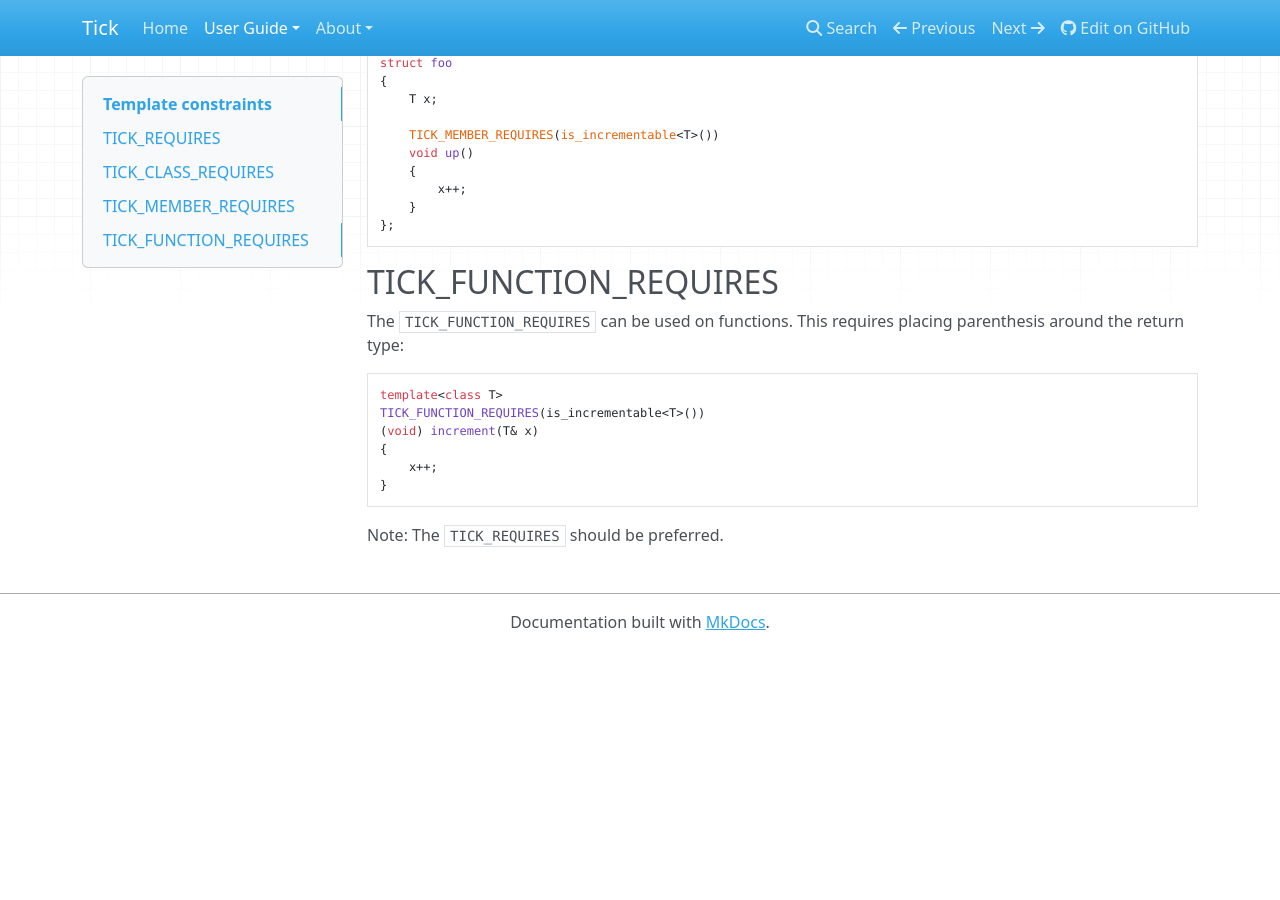
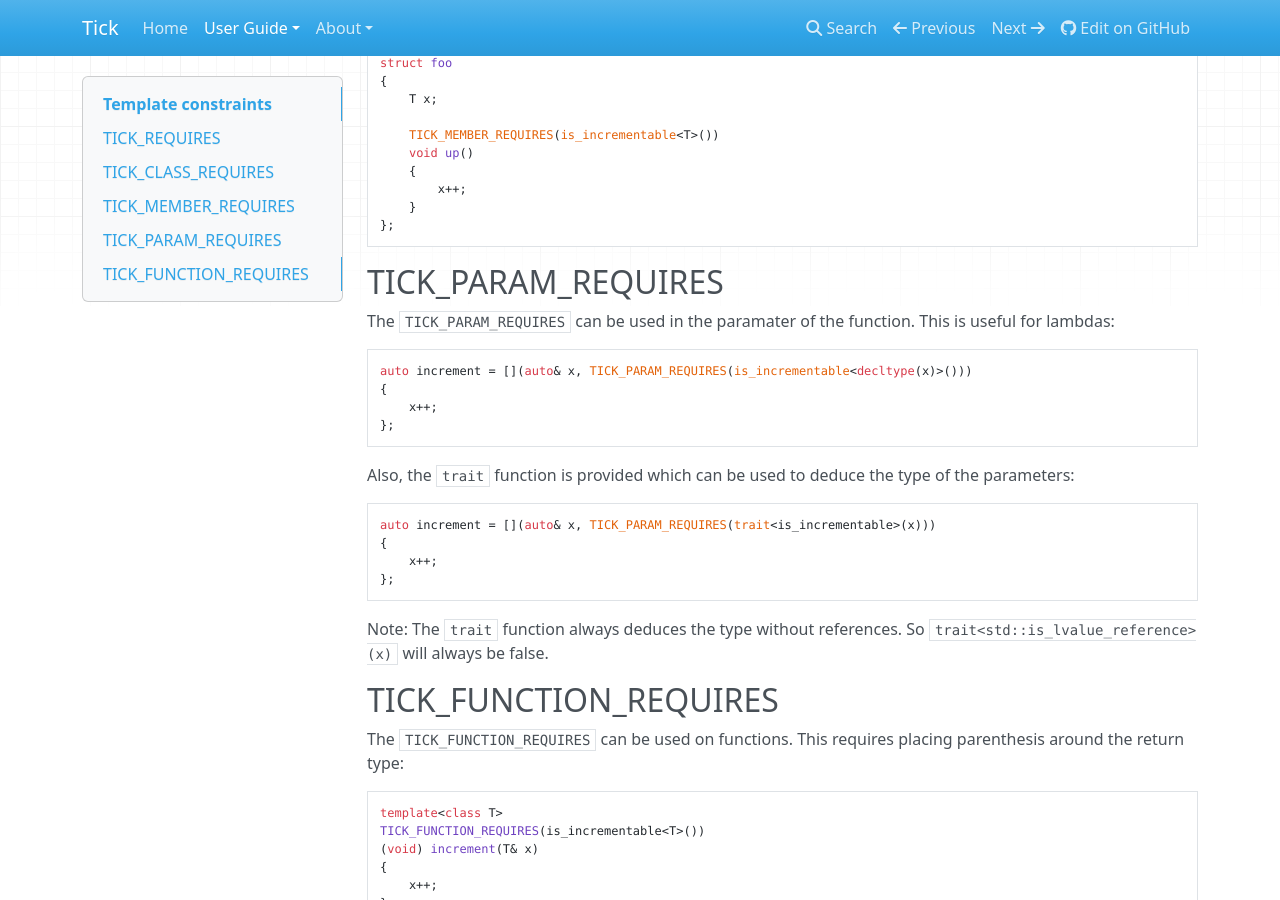
Before and after one commit to pfultz2/Tick, an MkDocs documentation site: the page built from doc/src/requires.md, in a window 1280 px wide and 900 px high, scrolled down 915 px. Built offline with MkDocs 1.6.1, drawn with Linux system fonts in a browser that asks for light colours; nearby versions of some CDN libraries; old or Windows-style settings are respelled for this version of MkDocs; before the commit the page ends 1565 px from its top, so only the background shows below that.

Commit message:
Update docs about TICK_PARAM_REQUIRES

````diff
--- a/doc/src/requires.md
+++ b/doc/src/requires.md
@@ -57,6 +57,25 @@ struct foo
 };
 ```
 
+TICK_PARAM_REQUIRES
+--------------------
+
+The `TICK_PARAM_REQUIRES` can be used in the paramater of the function. This is useful for lambdas:
+```cpp
+auto increment = [](auto& x, TICK_PARAM_REQUIRES(is_incrementable<decltype(x)>()))
+{
+    x++;
+};
+```
+Also, the `trait` function is provided which can be used to deduce the type of the parameters:
+```cpp
+auto increment = [](auto& x, TICK_PARAM_REQUIRES(trait<is_incrementable>(x)))
+{
+    x++;
+};
+```
+Note: The `trait` function always deduces the type without references. So `trait<std::is_lvalue_reference>(x)` will always be false.
+
 TICK_FUNCTION_REQUIRES
 ----------------------
 
````
